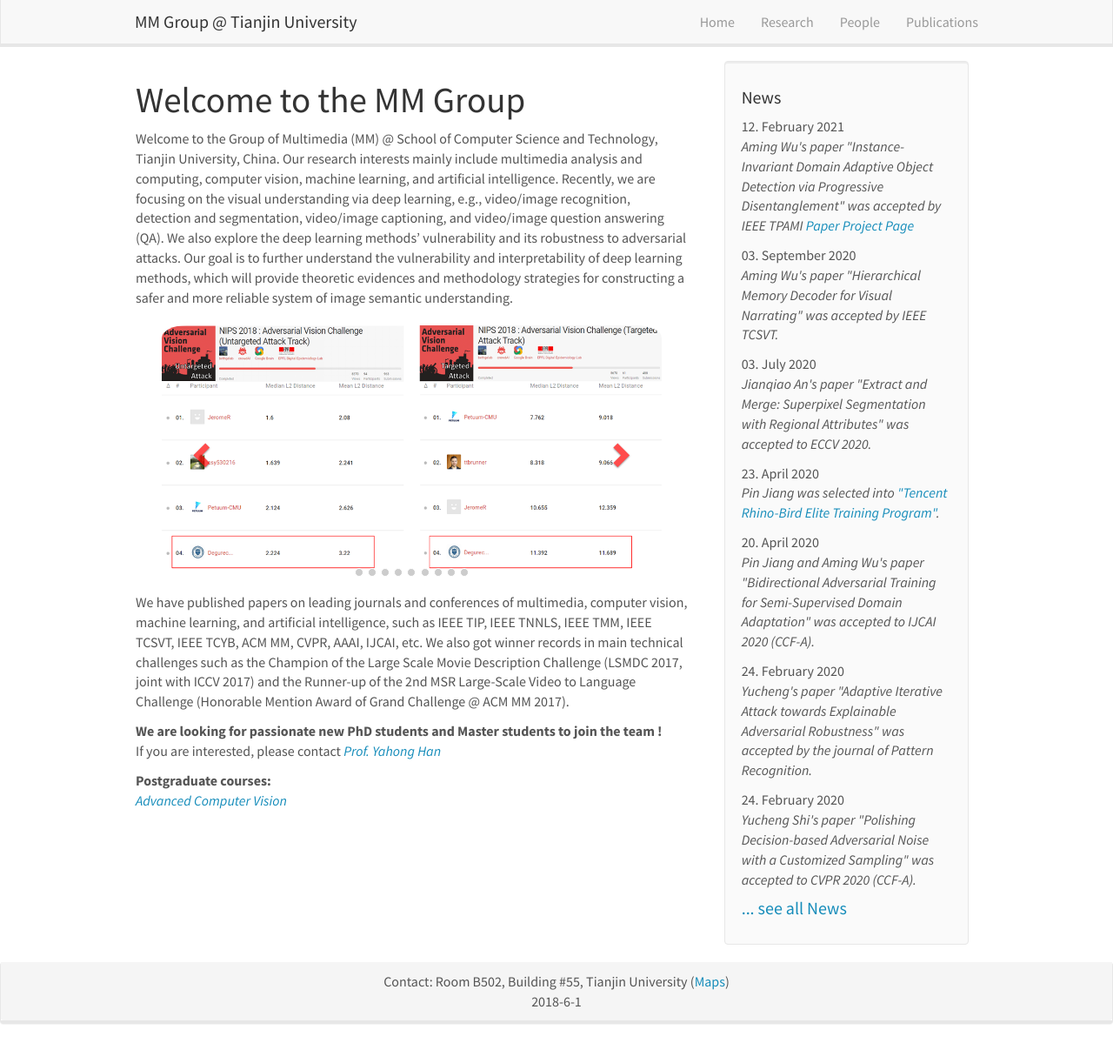
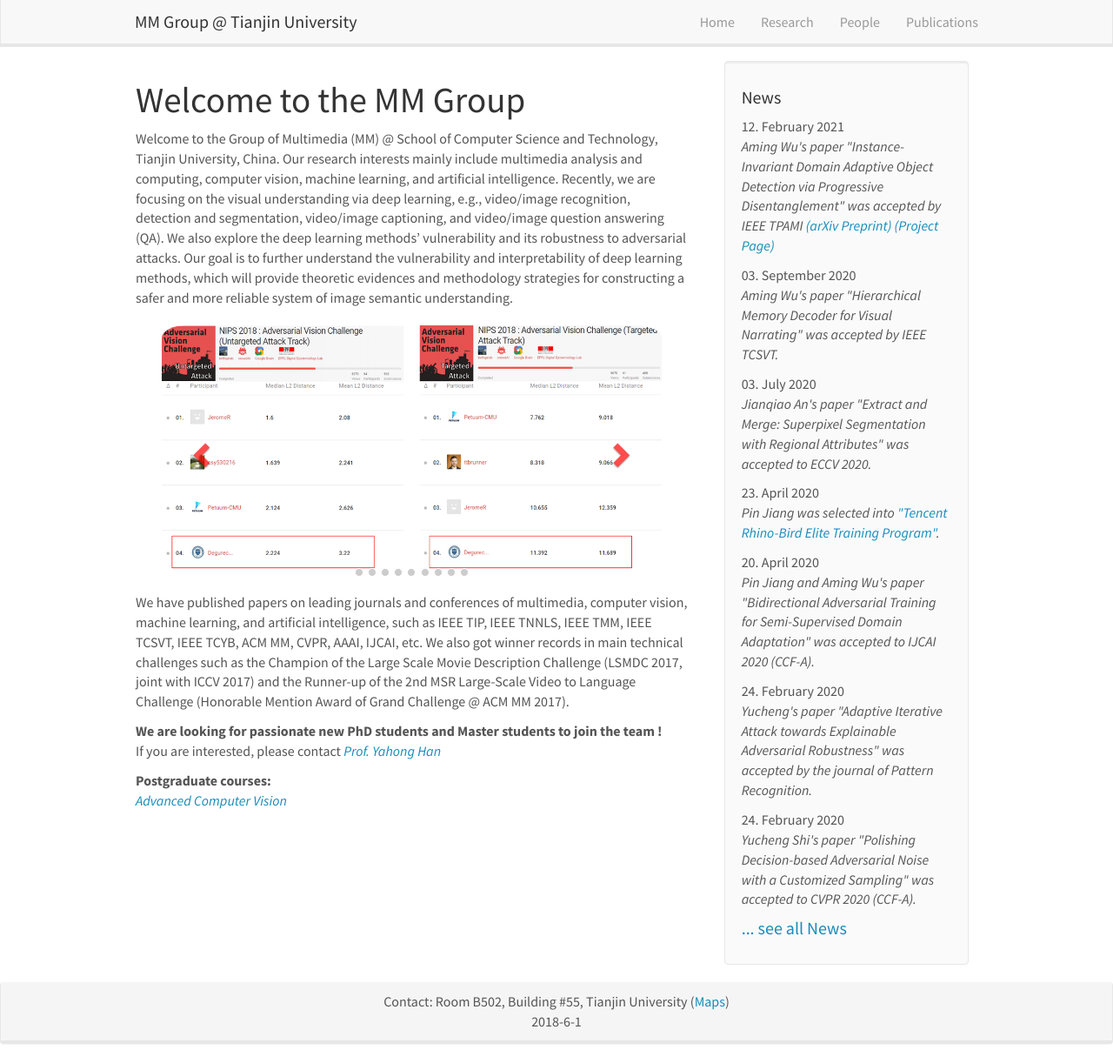
Before and after one commit to tjumm/tjumm.github.io, a Jekyll site: the page built from _pages/home.md, in a window 1280 px wide and 1222 px high. Shown: the whole window at 87% size. Built offline with Jekyll 4.4.1, drawn with Linux system fonts in a browser that asks for light colours; comment, search, counter and statistics services are not loaded.

Commit message:
add aming tpami

```diff
--- a/_data/news.yml
+++ b/_data/news.yml
@@ -1,5 +1,5 @@
 - date: 12. February 2021
-  headline: "Aming Wu's paper \"Instance-Invariant Domain Adaptive Object Detection via Progressive Disentanglement\" was accepted by IEEE TPAMI <a href='https://arxiv.org/pdf/1911.08712.pdf'>Paper</a> <a href='https://github.com/AmingWu/IIOD'>Project Page</a>"
+  headline: "Aming Wu's paper \"Instance-Invariant Domain Adaptive Object Detection via Progressive Disentanglement\" was accepted by IEEE TPAMI <a href='https://arxiv.org/abs/1911.08712'>(arXiv Preprint)</a> <a href='https://github.com/AmingWu/IIOD'>(Project Page)</a>"
 
 - date: 03. September 2020
   headline: "Aming Wu's paper \"Hierarchical Memory Decoder for Visual Narrating\" was accepted by IEEE TCSVT."
--- a/_data/publist.yml
+++ b/_data/publist.yml
@@ -1,11 +1,11 @@
-- title: "1. Instance-Invariant Domain Adaptive Object Detection via Progressive Disentanglement <a href='https://arxiv.org/pdf/1911.08712.pdf'>(Paper)</a> <a href='https://github.com/AmingWu/IIOD'>(Project Page)</a>"
+- title: "1. Instance-Invariant Domain Adaptive Object Detection via Progressive Disentanglement <a href='https://arxiv.org/abs/1911.08712'>(arXiv Preprint)</a> <a href='https://github.com/AmingWu/IIOD'>(Project Page)</a>"
   image: dummy.png
   description:
   authors: Aming Wu, Yahong Han, Linchao Zhu, Yi Yang
   link:
     url:
     display: IEEE TPAMI
-  highlight: 0
+  highlight: 0p
 
 - title: "1. Hierarchical Memory Decoder for Visual Narrating"
   image: dummy.png
```
Also changed, not shown: 1 other file.
